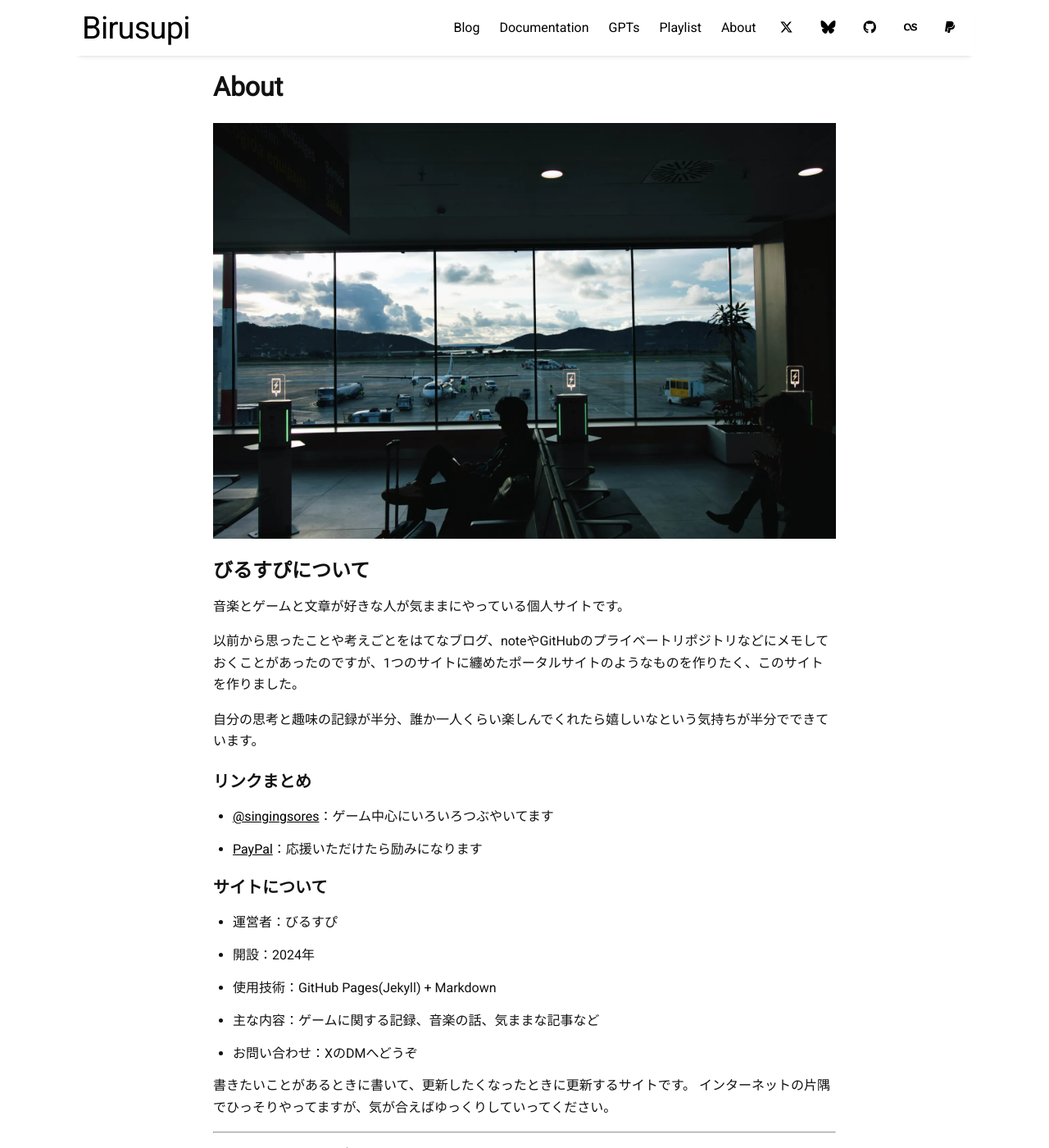
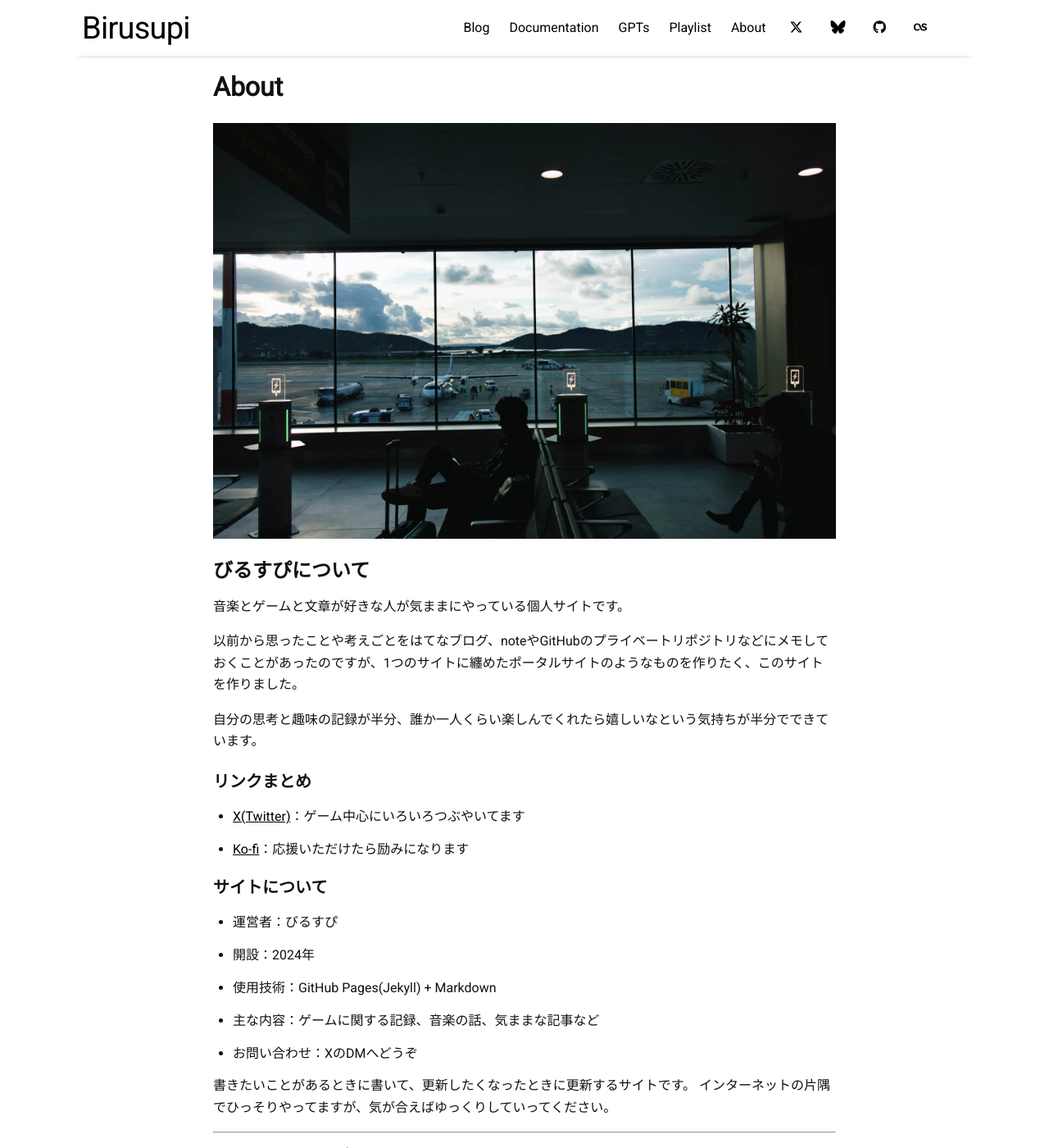
Before and after one commit to spira-unplugged/birusupi, a Jekyll site: the page built from pages/about.md, in a window 1280 px wide and 1400 px high. Shown: the whole window at 82% size. Built offline with Jekyll 4.4.1, drawn with Linux system fonts in a browser that asks for light colours; some of the changed text lies outside the part shown.

Commit message:
paypalからko-fiへの更新など

```diff
--- a/_data/settings.yml
+++ b/_data/settings.yml
@@ -21,7 +21,8 @@ social:
 # - {icon: 'tumblr', link:    'https://kiyosawa.tumblr.com/'}
 - {icon: 'github', link:    'https://github.com/spira-unplugged'}
 - {icon: 'lastfm', link:    'https://www.last.fm/ja/user/realmofflight'}
-- {icon: 'paypal', link:    'https://paypal.me/birusupi'}
+#- {icon: 'paypal', link:    'https://paypal.me/birusupi'}
+- {icon: 'ko-fi', link:    'https://ko-fi.com/birusupi'}
 # - {icon: 'rss-square', link: 'feed.xml'}
 # - {icon: 'rss-square', link: 'rss-feed.xml'}
 
--- a/_sass/_social-icons.scss
+++ b/_sass/_social-icons.scss
@@ -58,3 +58,8 @@
   padding: 5px;
   @include social-media-icon($paypal-color, $icon-transition-time);
 }
+
+.fa-ko-fi {
+  padding: 5px;
+  @include social-media-icon($ko-fi-color, $icon-transition-time);
+}
--- a/assets/css/main.scss
+++ b/assets/css/main.scss
@@ -22,6 +22,7 @@ $rss-color: #ff6600;
 $tumblr-color: #35465C;
 $lastfm-color: #d51007;
 $paypal-color: #0079C1;
+$ko-fi-color: #FF5E5B;
 
 @import "-sections-dir";
 
--- a/pages/about.md
+++ b/pages/about.md
@@ -16,8 +16,8 @@ last_modified_at: 2025-04-06 00:00:00 +0900
 自分の思考と趣味の記録が半分、誰か一人くらい楽しんでくれたら嬉しいなという気持ちが半分でできています。
 
 ### リンクまとめ
-- [@singingsores](https://x.com/singingsores)：ゲーム中心にいろいろつぶやいてます
-- [PayPal](https://www.paypal.com/paypalme/birusupi)：応援いただけたら励みになります
+- [X(Twitter)](https://x.com/singingsores)：ゲーム中心にいろいろつぶやいてます
+- [Ko-fi](https://ko-fi.com/birusupi)：応援いただけたら励みになります
 
 ### サイトについて
 
```
Also changed, not shown: other parts of pages/about.md (+2 -2 lines), pages/m9gppc.md (+1 -1 lines).
